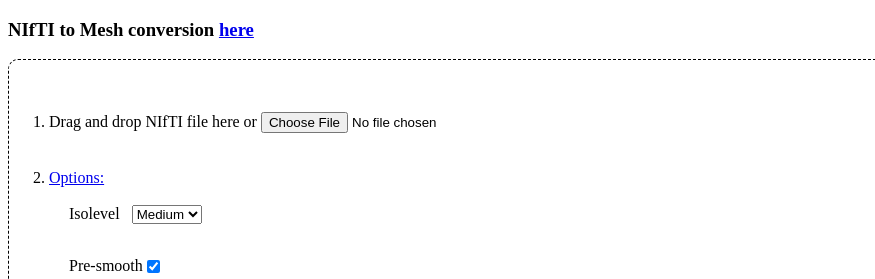
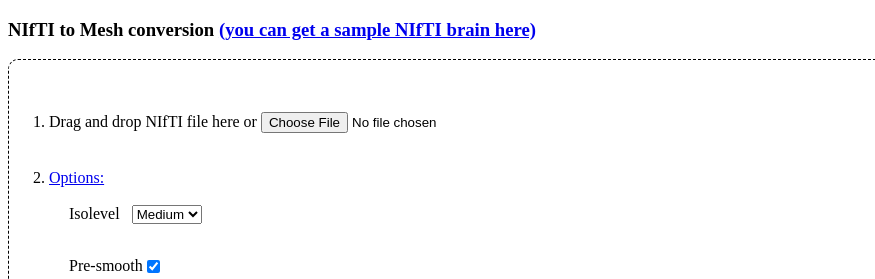
Before and after one commit to rordenlab/nii2meshWeb, a plain HTML site: page index.html in a window 1280 px wide. Shown: the top 279 px of the page, 0-875 px from the left. Drawn offline with Linux system fonts and the light colour scheme; no server answers.

Commit message:
Provide link to sample NIfTI

```diff
--- a/index.html
+++ b/index.html
@@ -278,7 +278,7 @@ function getFloat(id) {
 </script>
 
 <body>
-    <h3>NIfTI to Mesh conversion <a href="https://rordenlab.github.io/nii2meshWeb/bet.nii.gz">here</a></h3>
+    <h3>NIfTI to Mesh conversion <a href="https://rordenlab.github.io/nii2meshWeb/bet.nii.gz">(you can get a sample NIfTI brain here)</a></h3>
     <div id="dragAndDrop"
          ondragenter="event.stopPropagation(); event.preventDefault();"
          ondragover="event.stopPropagation(); event.preventDefault();"
```
